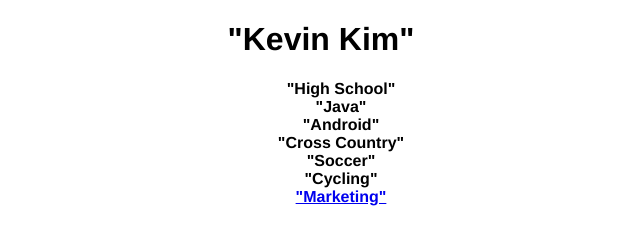
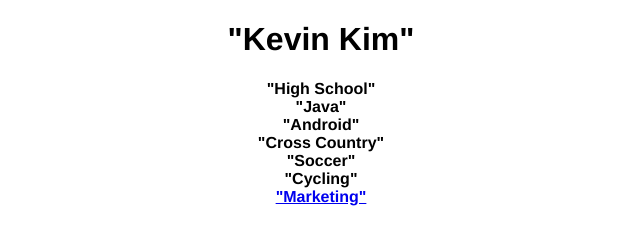
Before and after one commit to kevindkim723/kevindkim723.github.io, a plain HTML site: page index.html in a window 1280 px wide. Shown: the whole page, without its empty margins (319-959 px from the left). Drawn offline with Linux system fonts and the light colour scheme.

Commit message:
added stylistic elements and centered stuff

```diff
--- a/index.html
+++ b/index.html
@@ -4,20 +4,32 @@
       <link rel="stylesheet" href="style.css">
     <title> Kevin Kim </title>
   </head>
+
   <body>
-    <div align="center">
+    <div align="center" id = "all">
       <h1> <b> "Kevin Kim"</b> </h1>
-       <ul style="list-style-type:none;">
+
           <b>
-          <li>"High School"</li>
-          <li>"Java"</li>
-          <li>"Android"</li>
-          <li>"Cross Country"</li>
-          <li>"Soccer"</li>
-	  <li>"Cycling"</li>
-          <li><a href="https://play.google.com/store/apps/details?id=com.Lycopersicon.game&hl=en">"Marketing"</a></li>
-          </b>
-        </ul>
+          "High School"
+		  		  <br>
+
+          "Java"
+		  		  <br>
+
+          "Android"
+		  		  <br>
+
+          "Cross Country"
+		  		  <br>
+
+          "Soccer"
+		  		  <br>
+
+		  "Cycling"
+		  		  		  <br>
+
+          <a href="https://play.google.com/store/apps/details?id=com.Lycopersicon.game&hl=en">"Marketing"</a>
+
 
     </div>
   </body>
--- a/style.css
+++ b/style.css
@@ -1,6 +1,30 @@
-h1, p,li
+h1, p,li ,b
 {
          font-family: Helvetica Neue,Helvetica,Arial,sans-serif;
 
 }
 ul { display:table; margin:0 auto;    text-align:center;}
+#all {
+  text-align: center;
+  margin:auto;
+}
+@keyframes shake {
+  0% { transform: translate(1px, 1px) rotate(0deg); }
+  10% { transform: translate(-1px, -2px) rotate(-1deg); }
+  20% { transform: translate(-3px, 0px) rotate(1deg); }
+  30% { transform: translate(3px, 2px) rotate(0deg); }
+  40% { transform: translate(1px, -1px) rotate(1deg); }
+  50% { transform: translate(-1px, 2px) rotate(-1deg); }
+  60% { transform: translate(-3px, 1px) rotate(0deg); }
+  70% { transform: translate(3px, 1px) rotate(-1deg); }
+  80% { transform: translate(-1px, -1px) rotate(1deg); }
+  90% { transform: translate(1px, 2px) rotate(0deg); }
+  100% { transform: translate(1px, -2px) rotate(-1deg); }
+}
+#all:hover {
+  /* Start the shake animation and make the animation last for 0.5 seconds */
+  animation: shake 0.5s;
+
+  /* When the animation is finished, start again */
+  animation-iteration-count: infinite;
+}
```
